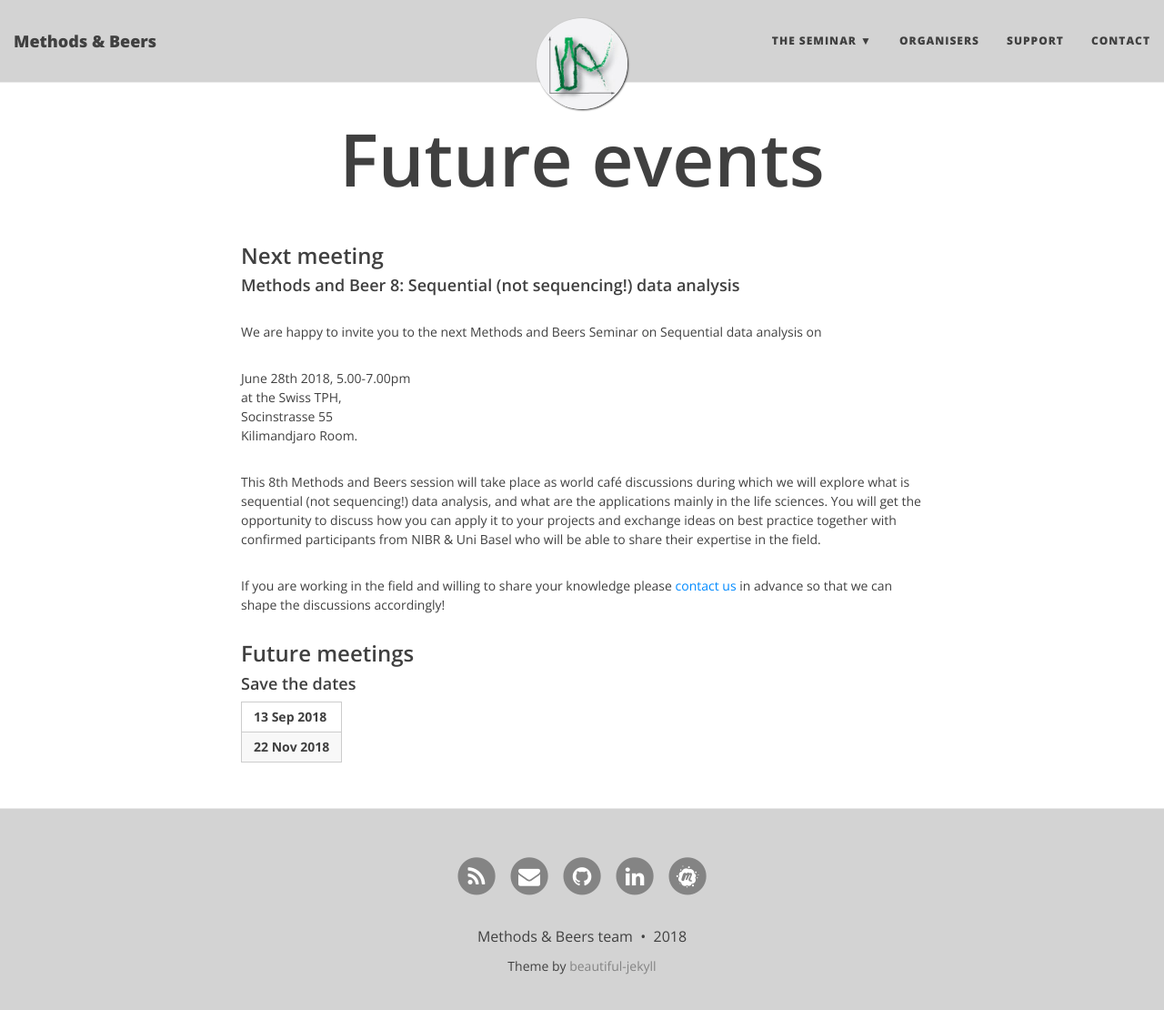
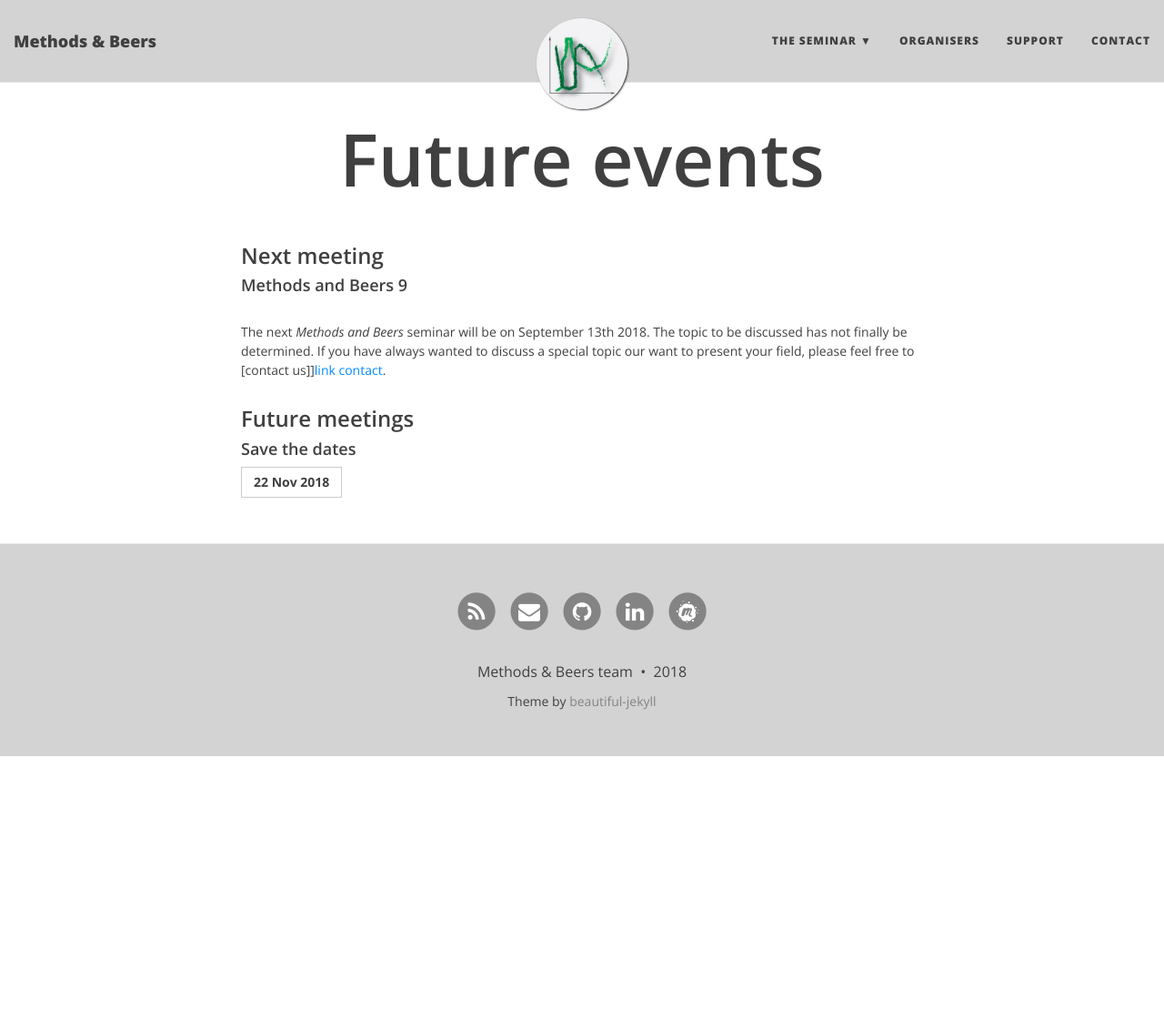
Before and after one commit to BaselComputationalCommunityInResearch/BaselComputationalCommunityInResearch.github.io, a Jekyll site: the page built from seminar/futureevents.md, in a window 1280 px wide and 1122 px high. Shown: the top 1110 px of the window at 91% size. Built offline with Jekyll 4.4.1, drawn with Linux system fonts in a browser that asks for light colours.

Commit message:
update of past- and future events page after seminar

```diff
--- a/seminar/futureevents.md
+++ b/seminar/futureevents.md
@@ -6,24 +6,13 @@ title: Future events
 ### Next meeting
 
 
-#### Methods and Beer 8: Sequential (not sequencing!) data analysis ####
+#### Methods and Beers 9 ####
 
-We are happy to invite you to the next Methods and Beers Seminar on Sequential data analysis on
-
-June 28th 2018, 5.00-7.00pm
-at the Swiss TPH,
-Socinstrasse 55
-Kilimandjaro Room.
-
-This 8th Methods and Beers session will take place as world café discussions during which we will explore what is sequential (not sequencing!) data analysis, and what are the applications mainly in the life sciences.
-You will get the opportunity to discuss how you can apply it to your projects and exchange ideas on best practice together with confirmed participants from NIBR & Uni Basel who will be able to share their expertise in the field.
-
-If you are working in the field and willing to share your knowledge please [contact us][link contact] in advance so that we can shape the discussions accordingly!
+The next *Methods and Beers* seminar will be on September 13th 2018. The topic to be discussed has not finally be determined. If you have always wanted to discuss a special topic our want to present your field, please feel free to [contact us]][link contact].
 
 ### Future meetings
 #### Save the dates
 
-| **13 Sep 2018** |
 | **22 Nov 2018** |
 
 
```
Also changed, not shown: seminar/pastevents.md (+2 -0 lines).
